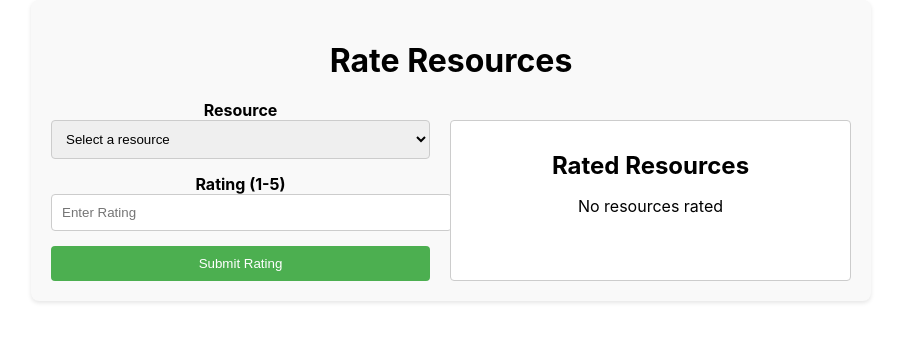
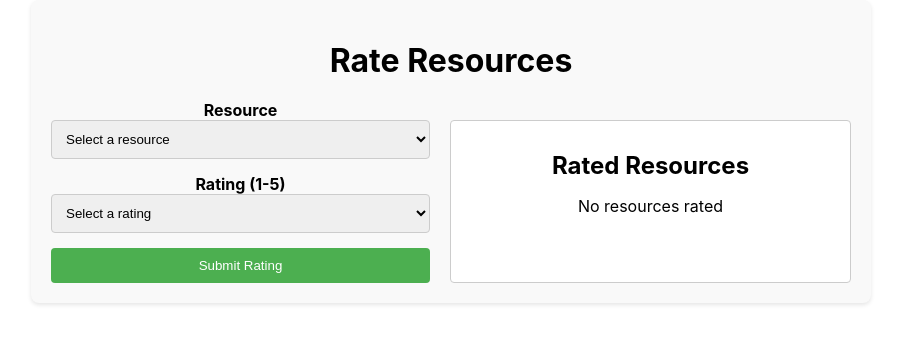
Before and after one commit to TS29TR21/Front-end, a React (Create React App) app in the folder frontend-bananaboat/: page /rate-resource-page in a window 1280 px wide. Shown: the top 344 px of the page, without its empty margins (189-1090 px from the left). Built offline with nearby package versions, Linux system fonts and the light colour scheme.

Commit message:
Full Webkit & Firefox support

```diff
--- a/frontend-bananaboat/src/components/oer.js
+++ b/frontend-bananaboat/src/components/oer.js
@@ -98,22 +98,34 @@ const styles = {
     borderRadius: "4px",
     border: "1px solid #ccc",
     marginRight: "10px",
+    WebkitBoxSizing: "border-box",  // Safari
+    MozBoxSizing: "border-box",     // Firefox
+    boxSizing: "border-box",        // Standard
   },
   resourcesSection: {
     display: "grid",
     gridTemplateColumns: "repeat(3, 1fr)",
     gap: "20px",
+    WebkitBoxSizing: "border-box",  // Safari
+    MozBoxSizing: "border-box",     // Firefox
+    boxSizing: "border-box",        // Standard
   },
   resourceCard: {
     backgroundColor: "#e4e4e4",
     padding: "20px",
     borderRadius: "8px",
     textAlign: "center",
+    WebkitBoxShadow: "0 2px 4px rgba(0,0,0,0.1)",  // Safari
+    MozBoxShadow: "0 2px 4px rgba(0,0,0,0.1)",     // Firefox
+    boxShadow: "0 2px 4px rgba(0,0,0,0.1)",        // Standard
   },
   link: {
     color: "#4CAF50",
     textDecoration: "none",
     fontWeight: "bold",
+    WebkitTransition: "color 0.3s ease",  // Safari
+    MozTransition: "color 0.3s ease",     // Firefox
+    transition: "color 0.3s ease",        // Standard
   },
   noResults: {
     textAlign: "center",
--- a/frontend-bananaboat/src/components/rate-resource.js
+++ b/frontend-bananaboat/src/components/rate-resource.js
@@ -96,16 +96,17 @@ const RateResource = () => {
           </div>
           <div style={styles.inputGroup}>
             <label style={styles.label}>Rating (1-5)</label>
-            <input
-              type="number"
-              placeholder="Enter Rating"
+            <select
               name="rating"
               value={rating}
               onChange={handleRatingChange}
               style={styles.input}
-              min="1"
-              max="5"
-            />
+            >
+              <option value="" disabled>Select a rating</option>
+              {[1, 2, 3, 4, 5].map((num) => (
+                <option key={num} value={num}>{num}</option>
+              ))}
+            </select>
           </div>
           <button type="submit" style={styles.submitButton}>Submit Rating</button>
         </form>
@@ -138,6 +139,8 @@ const styles = {
     backgroundColor: '#f9f9f9',
     borderRadius: '8px',
     boxShadow: '0 2px 4px rgba(0,0,0,0.1)',
+    WebkitBoxShadow: '0 2px 4px rgba(0,0,0,0.1)', // Safari
+    MozBoxShadow: '0 2px 4px rgba(0,0,0,0.1)',    // Firefox
   },
   title: {
     textAlign: 'center',
@@ -165,6 +168,9 @@ const styles = {
     borderRadius: '4px',
     border: '1px solid #ccc',
     width: '100%',
+    WebkitBoxSizing: 'border-box', // Safari
+    MozBoxSizing: 'border-box',    // Firefox
+    boxSizing: 'border-box',       // Standard
   },
   submitButton: {
     padding: '10px',
@@ -173,6 +179,9 @@ const styles = {
     border: 'none',
     borderRadius: '4px',
     cursor: 'pointer',
+    WebkitTransition: 'background-color 0.3s ease', // Safari
+    MozTransition: 'background-color 0.3s ease',    // Firefox
+    transition: 'background-color 0.3s ease',       // Standard
   },
   ratedResourcesContainer: {
     marginTop: '20px',
@@ -181,6 +190,9 @@ const styles = {
     borderRadius: '4px',
     backgroundColor: '#ffffff',
     flex: 1,
+    WebkitBoxSizing: 'border-box', // Safari
+    MozBoxSizing: 'border-box',    // Firefox
+    boxSizing: 'border-box',       // Standard
   },
   subTitle: {
     marginBottom: '10px',
--- a/frontend-bananaboat/src/components/register.js
+++ b/frontend-bananaboat/src/components/register.js
@@ -131,6 +131,8 @@ const styles = {
     backgroundColor: '#f9f9f9',
     borderRadius: '8px',
     boxShadow: '0 2px 4px rgba(0,0,0,0.1)',
+    WebkitBoxShadow: '0 2px 4px rgba(0,0,0,0.1)', // Safari
+    MozBoxShadow: '0 2px 4px rgba(0,0,0,0.1)',    // Firefox
   },
   title: {
     textAlign: 'center',
@@ -150,6 +152,9 @@ const styles = {
     borderRadius: '4px',
     border: '1px solid #ccc',
     width: '48%', // Reduced width to allow two inputs side by side
+    WebkitBoxSizing: 'border-box', // Safari
+    MozBoxSizing: 'border-box',    // Firefox
+    boxSizing: 'border-box',       // Standard
   },
   submitButton: {
     padding: '10px',
@@ -158,6 +163,9 @@ const styles = {
     border: 'none',
     borderRadius: '4px',
     cursor: 'pointer',
+    WebkitTransition: 'background-color 0.3s ease', // Safari
+    MozTransition: 'background-color 0.3s ease',    // Firefox
+    transition: 'background-color 0.3s ease',       // Standard
   },
 };
 
--- a/frontend-bananaboat/src/components/reset-password.js
+++ b/frontend-bananaboat/src/components/reset-password.js
@@ -79,6 +79,8 @@ const styles = {
     backgroundColor: '#f9f9f9',
     borderRadius: '8px',
     boxShadow: '0 2px 4px rgba(0,0,0,0.1)',
+    WebkitBoxShadow: '0 2px 4px rgba(0,0,0,0.1)', // Safari
+    MozBoxShadow: '0 2px 4px rgba(0,0,0,0.1)',    // Firefox
   },
   title: {
     textAlign: 'center',
@@ -96,6 +98,9 @@ const styles = {
     borderRadius: '4px',
     border: '1px solid #ccc',
     width: '100%', // Full width for the input
+    WebkitBoxSizing: 'border-box', // Safari
+    MozBoxSizing: 'border-box',    // Firefox
+    boxSizing: 'border-box',       // Standard
   },
   submitButton: {
     padding: '10px',
@@ -104,6 +109,9 @@ const styles = {
     border: 'none',
     borderRadius: '4px',
     cursor: 'pointer',
+    WebkitTransition: 'background-color 0.3s ease', // Safari
+    MozTransition: 'background-color 0.3s ease',    // Firefox
+    transition: 'background-color 0.3s ease',       // Standard
   },
 };
 
--- a/frontend-bananaboat/src/components/resource-report.js
+++ b/frontend-bananaboat/src/components/resource-report.js
@@ -137,6 +137,8 @@ const styles = {
     padding: "20px",
     borderRadius: "8px",
     boxShadow: "0 4px 8px rgba(0, 0, 0, 0.1)",
+    WebkitBoxShadow: "0 4px 8px rgba(0, 0, 0, 0.1)", // Safari
+    MozBoxShadow: "0 4px 8px rgba(0, 0, 0, 0.1)",    // Firefox
   },
   formGroup: {
     marginBottom: "20px",
@@ -153,6 +155,9 @@ const styles = {
     border: "1px solid #ccc",
     borderRadius: "4px",
     fontSize: "14px",
+    WebkitBoxSizing: "border-box", // Safari
+    MozBoxSizing: "border-box",    // Firefox
+    boxSizing: "border-box",       // Standard
   },
   select: {
     width: "100%",
@@ -160,6 +165,9 @@ const styles = {
     border: "1px solid #ccc",
     borderRadius: "4px",
     fontSize: "14px",
+    WebkitBoxSizing: "border-box", // Safari
+    MozBoxSizing: "border-box",    // Firefox
+    boxSizing: "border-box",       // Standard
   },
   textarea: {
     width: "100%",
@@ -168,6 +176,9 @@ const styles = {
     borderRadius: "4px",
     fontSize: "14px",
     minHeight: "100px",
+    WebkitBoxSizing: "border-box", // Safari
+    MozBoxSizing: "border-box",    // Firefox
+    boxSizing: "border-box",       // Standard
   },
   submitButtonWrapper: {
     textAlign: "center",
@@ -181,6 +192,8 @@ const styles = {
     cursor: "pointer",
     fontSize: "16px",
     transition: "background-color 0.3s",
+    WebkitTransition: "background-color 0.3s", // Safari
+    MozTransition: "background-color 0.3s",    // Firefox
   },
 };
 
--- a/frontend-bananaboat/src/components/resource-search.js
+++ b/frontend-bananaboat/src/components/resource-search.js
@@ -87,6 +87,9 @@ const styles = {
     borderRadius: "4px",
     border: "1px solid #ccc",
     marginRight: "10px",
+    WebkitBoxSizing: "border-box", // Safari
+    MozBoxSizing: "border-box",    // Firefox
+    boxSizing: "border-box",       // Standard
   },
 };
 
--- a/frontend-bananaboat/src/components/sdl.js
+++ b/frontend-bananaboat/src/components/sdl.js
@@ -93,6 +93,9 @@ const styles = {
     borderRadius: "4px",
     border: "1px solid #ccc",
     marginRight: "10px",
+    WebkitBoxSizing: "border-box", // Safari
+    MozBoxSizing: "border-box",    // Firefox
+    boxSizing: "border-box",       // Standard
   },
   resourcesSection: {
     display: "grid",
--- a/frontend-bananaboat/src/components/subject-view.js
+++ b/frontend-bananaboat/src/components/subject-view.js
@@ -99,6 +99,9 @@ const styles = {
     borderRadius: "4px",
     border: "1px solid #ccc",
     marginRight: "10px",
+    WebkitBoxSizing: "border-box", // Safari
+    MozBoxSizing: "border-box",    // Firefox
+    boxSizing: "border-box",       // Standard
   },
   subjectsSection: {
     display: "grid",
--- a/frontend-bananaboat/src/components/update-user-role.js
+++ b/frontend-bananaboat/src/components/update-user-role.js
@@ -141,6 +141,9 @@ const styles = {
     border: "1px solid #ccc",
     fontSize: "14px",
     transition: "border-color 0.3s",
+    WebkitBoxSizing: "border-box", // Safari
+    MozBoxSizing: "border-box",    // Firefox
+    boxSizing: "border-box",       // Standard
   },
   inputFocus: {
     borderColor: "#4CAF50",
```
